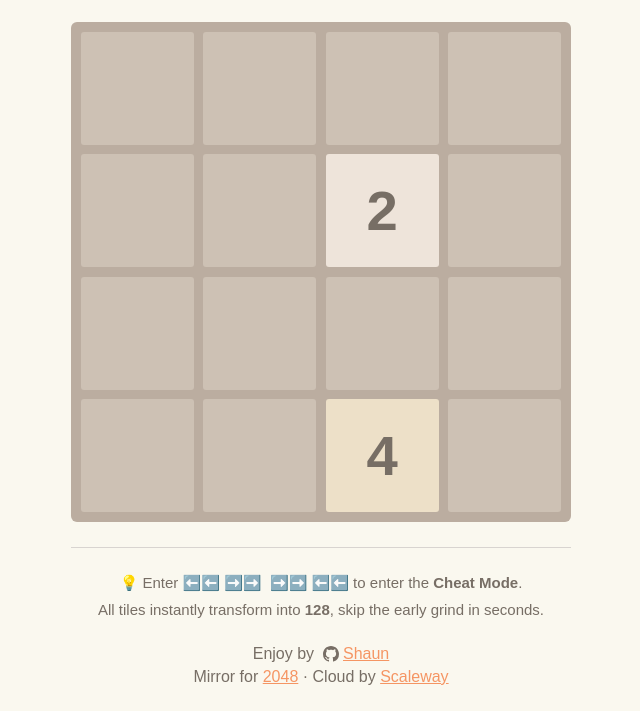
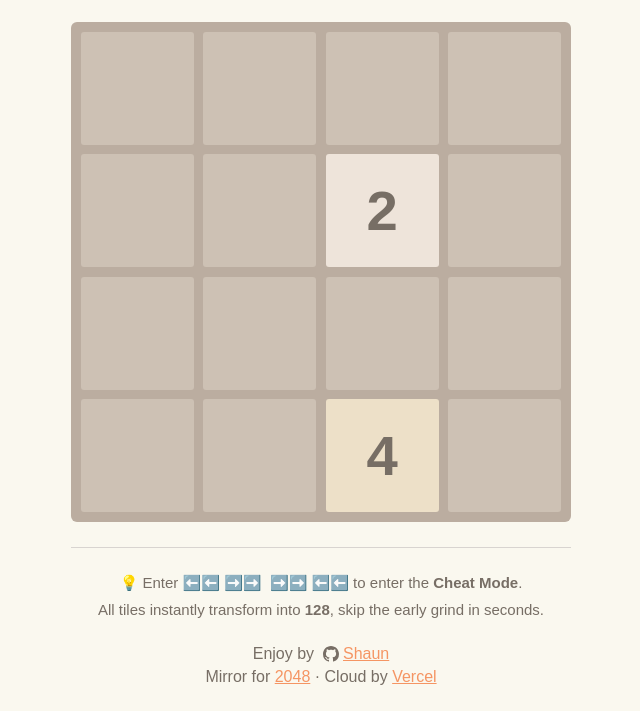
Before and after one commit to sz30/appa, a website: page index.html in a window 1280 px wide. Shown: the part 144-855 px from the top of the page, without its empty margins (319-959 px from the left). Drawn offline with Linux system fonts and the light colour scheme.

Commit message:
Update index.html

```diff
--- a/index.html
+++ b/index.html
@@ -447,7 +447,7 @@
             </div>
             <div id="sponsor-info">
                 Mirror for <a href="http://2048.765431.xyz/" target="_blank">2048</a> ·
-                Cloud by <a href="https://www.scaleway.com/" target="_blank">Scaleway</a>
+                Cloud by <a href="https://vercel.com/" target="_blank">Vercel</a>
             </div>
         </div>
     </div>
```
